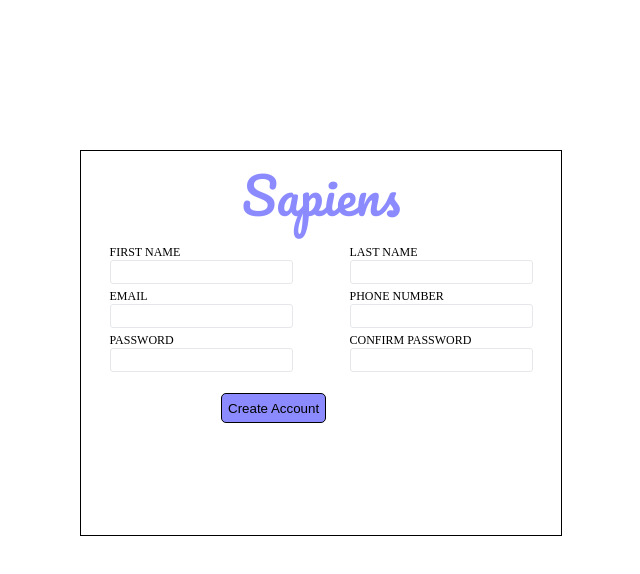
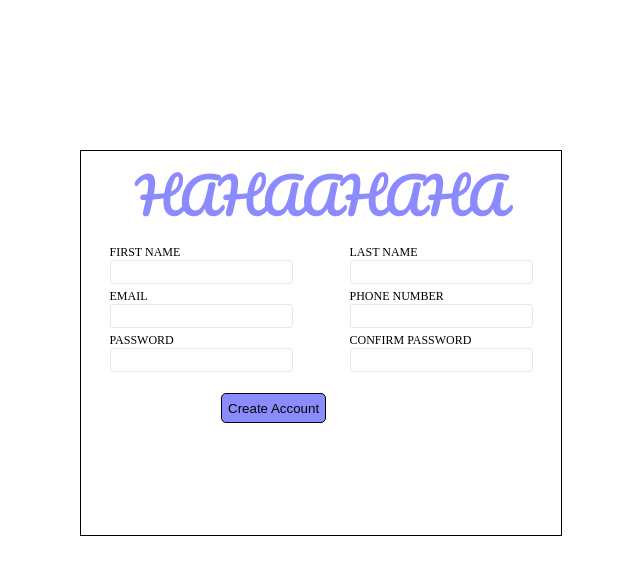
Before and after one commit to jessieestores/odin-sign-up-form, a plain HTML site: page index.html in a window 1280 px wide. Shown: the whole page, without its empty margins (370-1010 px from the left). Drawn offline with Linux system fonts and the light colour scheme.

Commit message:
change the header

```diff
--- a/index.html
+++ b/index.html
@@ -10,7 +10,7 @@
     <link rel="stylesheet" href="main.css">
 </head>
 <body>
-    <header>Sapiens</header>
+    <header>HAHAAHAHA</header>
     <form action="">
 
         <div class="first">
```
